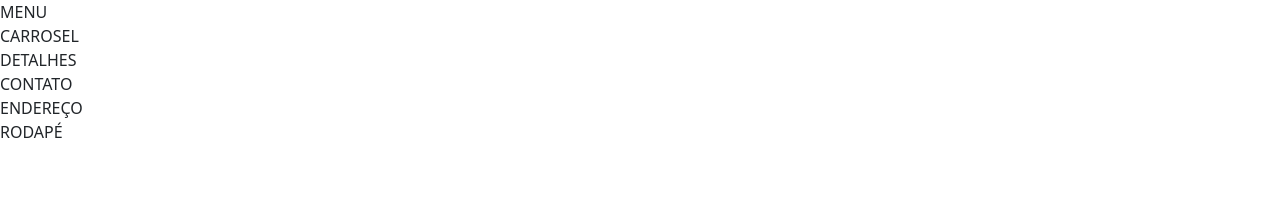
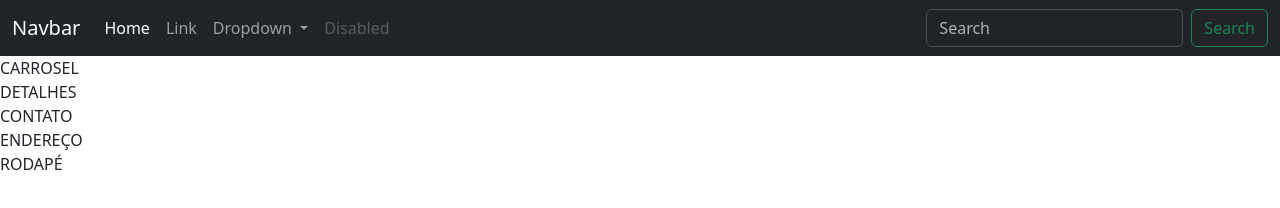
Before and after one commit to fniellylima/landing-page-fs13, a plain HTML site: page index.html in a window 1280 px wide. Drawn offline with nearby package versions, Linux system fonts and the light colour scheme.

Commit message:
criei a nav

```diff
--- a/index.html
+++ b/index.html
@@ -11,9 +11,42 @@
 </head>
 <body>
 
-    <nav>
-        MENU
-    </nav>
+    <nav class="navbar navbar-expand-lg bg-dark" data-bs-theme="dark">
+        <div class="container-fluid">
+          <a class="navbar-brand" href="#">Navbar</a>
+          <button class="navbar-toggler" type="button" data-bs-toggle="collapse" data-bs-target="#navbarSupportedContent" aria-controls="navbarSupportedContent" aria-expanded="false" aria-label="Toggle navigation">
+            <span class="navbar-toggler-icon"></span>
+          </button>
+          <div class="collapse navbar-collapse" id="navbarSupportedContent">
+            <ul class="navbar-nav me-auto mb-2 mb-lg-0">
+              <li class="nav-item">
+                <a class="nav-link active" aria-current="page" href="#">Home</a>
+              </li>
+              <li class="nav-item">
+                <a class="nav-link" href="#">Link</a>
+              </li>
+              <li class="nav-item dropdown">
+                <a class="nav-link dropdown-toggle" href="#" role="button" data-bs-toggle="dropdown" aria-expanded="false">
+                  Dropdown
+                </a>
+                <ul class="dropdown-menu">
+                  <li><a class="dropdown-item" href="#">Action</a></li>
+                  <li><a class="dropdown-item" href="#">Another action</a></li>
+                  <li><hr class="dropdown-divider"></li>
+                  <li><a class="dropdown-item" href="#">Something else here</a></li>
+                </ul>
+              </li>
+              <li class="nav-item">
+                <a class="nav-link disabled">Disabled</a>
+              </li>
+            </ul>
+            <form class="d-flex" role="search">
+              <input class="form-control me-2" type="search" placeholder="Search" aria-label="Search">
+              <button class="btn btn-outline-success" type="submit">Search</button>
+            </form>
+          </div>
+        </div>
+      </nav>
 
     <header>
         CARROSEL
```
